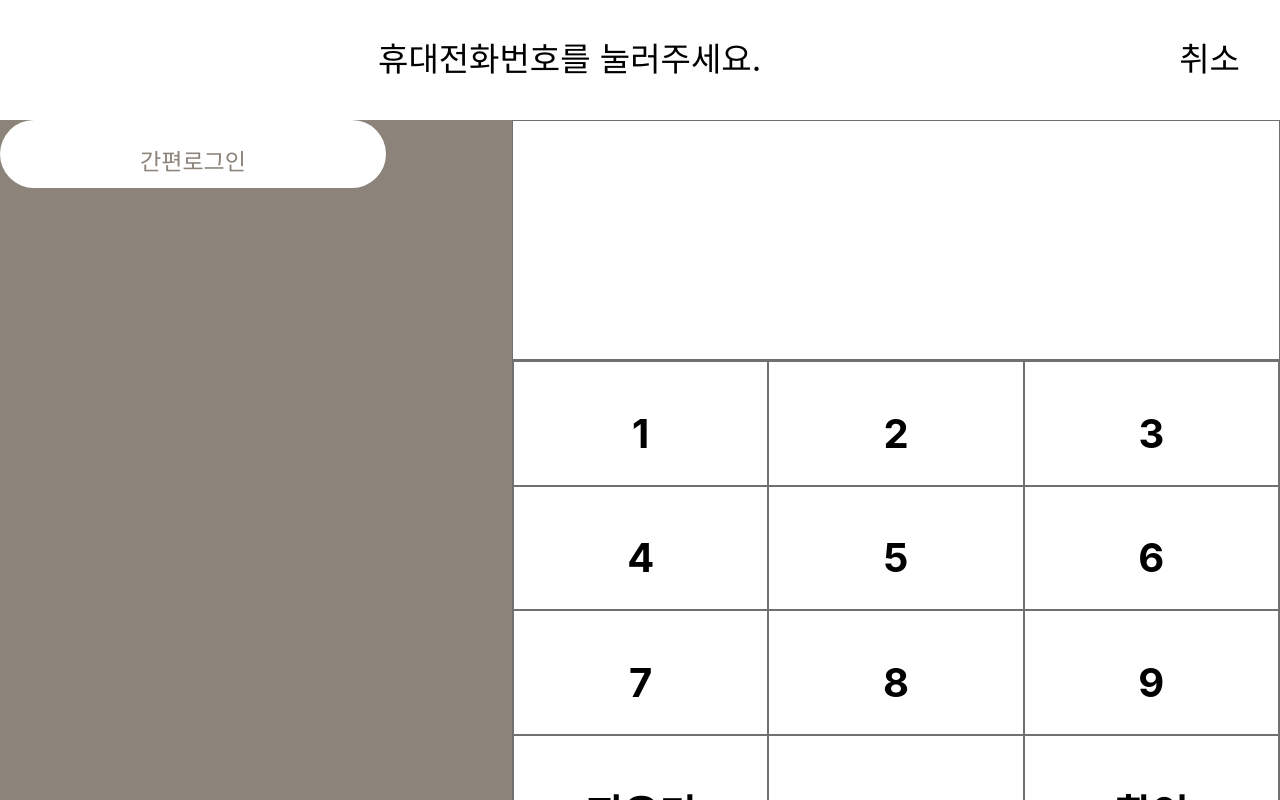
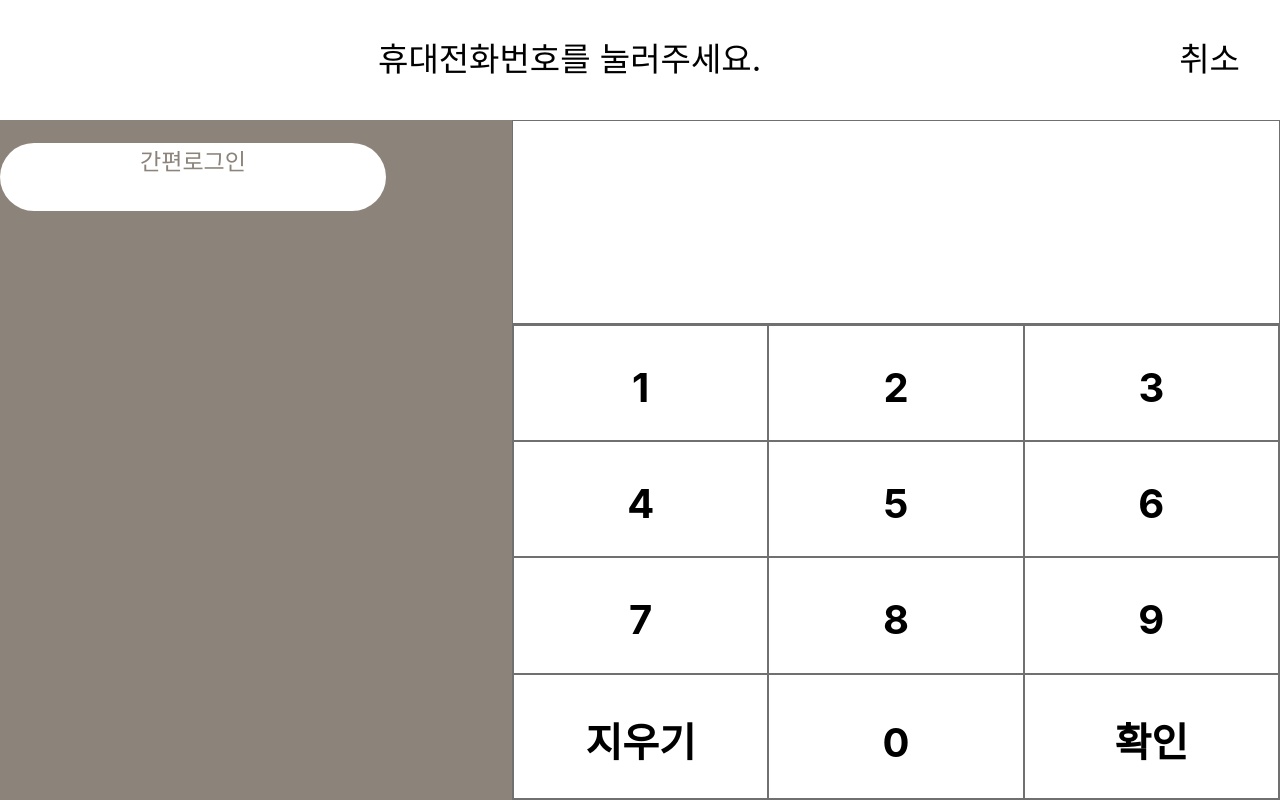
Before and after one commit to Ko-GyeongTae/Frontend-GymManagement-client, a Next.js app: page /login in a window 1280 px wide. Built offline with nearby package versions, Linux system fonts and the light colour scheme.

Commit message:
<EDIT> keypad Position

```diff
--- a/pages/login.tsx
+++ b/pages/login.tsx
@@ -1,6 +1,7 @@
 import React, { useEffect, useState } from "react";
 import Head from "next/head";
 import LoginButton from '../src/components/LoginButton';
+import Link from 'next/link';
 
 const Login = () => {
     const [phoneNum, setPhoneNum] = useState("");
@@ -21,8 +22,8 @@ const Login = () => {
             <Head>
                 <title>Wim-Gym | Login</title>
             </Head>
-            <div style={{ width: '100%', height: '100vh', overflow: 'hidden' }}>
-                <div style={{ display: 'inline-flex', width: '100%', height: '15%', textAlign: 'center' }}>
+            <div style={{ width: '100%', height: '100vh', overflowX: 'hidden' }}>
+                <div style={{ display: 'flex', width: '100%', height: '15%', textAlign: 'center' }}>
                     <div style={{ width: '89%' }}>
                         <p style={{ verticalAlign: 'middle', fontSize: 33 }}>휴대전화번호를 눌러주세요.</p>
                     </div>
@@ -30,79 +31,83 @@ const Login = () => {
                         <p style={{ verticalAlign: 'middle', fontSize: 33 }}>취소</p>
                     </div>
                 </div>
-                <div style={{ width: '100%', height: '100%', display: 'inline-flex' }}>
-                    <div style={{ width: '40%', height: '85%', backgroundColor: '#8C837A', alignItems: 'center' }}>
-                        <LoginButton backgroundColor={'white'} fontColor={'#8C837A'} left={70} top={200} />
+                <div style={{ width: '100%', height: '85%', display: 'flex' }}>
+                    <div style={{ width: '40%', height: '100%', backgroundColor: '#8C837A', alignItems: 'center', position: 'relative' }}>
+                        <Link href='/login' passHref>
+                            <div style={{ width: 386, height: 68, backgroundColor: 'white', borderRadius: 49, textAlign: 'center' }}>
+                                <p style={{ fontSize: 23, fontFamily: 'Playbill', color: '#8C837A' }}>간편로그인</p>
+                            </div>
+                        </Link>
                     </div>
                     <div style={{ width: '60%', height: '100%' }}>
                         <div style={{ width: '100%', height: '30%', textAlign: 'center', border: 1, borderStyle: 'solid', borderColor: '#707070' }}>
                             <p style={{ fontSize: 60 }}>{phoneNum.slice(0, 3) + (phoneNum.length > 3 ? '-' : "") + phoneNum.slice(3, 7) + (phoneNum.length > 7 ? '-' : "") + phoneNum.slice(7, 11)}</p>
                         </div>
-                        <div style={{ width: 'auto', height: '70%', border: 1, borderStyle: 'solid', borderColor: '#707070', position: 'relative' }}>
-                            <div style={{ display: 'table', width: '100%', height: '80%' }}>
+                        <div style={{ width: 'auto', height: '70%', border: 1, borderStyle: 'solid', borderColor: '#707070' }}>
+                            <div style={{ display: 'table', width: '100%', height: '100%' }}>
                                 <div style={{ display: 'table-row' }}>
-                                    <div style={{ display: 'table-cell', width: '33%', height: '25%', textAlign: 'center', fontSize: 20, paddingTop: 20, border: 1, borderStyle: 'solid', borderColor: '#707070' }} onClick={() => {
+                                    <div style={{ display: 'table-cell', width: '33%', height: '20%', textAlign: 'center', fontSize: 20, paddingTop: 10, border: 1, borderStyle: 'solid', borderColor: '#707070' }} onClick={() => {
                                         InputNumber('1');
                                     }}>
                                         <h1>1</h1>
                                     </div>
-                                    <div style={{ display: 'table-cell', width: '33%', height: '25%', textAlign: 'center', fontSize: 20, paddingTop: 20, border: 1, borderStyle: 'solid', borderColor: '#707070' }} onClick={() => {
+                                    <div style={{ display: 'table-cell', width: '33%', height: '20%', textAlign: 'center', fontSize: 20, paddingTop: 10, border: 1, borderStyle: 'solid', borderColor: '#707070' }} onClick={() => {
                                         InputNumber('2');
                                     }}>
                                         <h1>2</h1>
                                     </div>
-                                    <div style={{ display: 'table-cell', width: '33%', height: '25%', textAlign: 'center', fontSize: 20, paddingTop: 20, border: 1, borderStyle: 'solid', borderColor: '#707070' }} onClick={() => {
+                                    <div style={{ display: 'table-cell', width: '33%', height: '20%', textAlign: 'center', fontSize: 20, paddingTop: 10, border: 1, borderStyle: 'solid', borderColor: '#707070' }} onClick={() => {
                                         InputNumber('3');
                                     }}>
                                         <h1>3</h1>
                                     </div>
                                 </div>
                                 <div style={{ display: 'table-row' }}>
-                                    <div style={{ display: 'table-cell', width: '33%', height: '25%', textAlign: 'center', fontSize: 20, paddingTop: 20, border: 1, borderStyle: 'solid', borderColor: '#707070' }} onClick={() => {
+                                    <div style={{ display: 'table-cell', width: '33%', height: '20%', textAlign: 'center', fontSize: 20, paddingTop: 10, border: 1, borderStyle: 'solid', borderColor: '#707070' }} onClick={() => {
                                         InputNumber('4');
                                     }}>
                                         <h1>4</h1>
                                     </div>
-                                    <div style={{ display: 'table-cell', width: '33%', height: '25%', textAlign: 'center', fontSize: 20, paddingTop: 20, border: 1, borderStyle: 'solid', borderColor: '#707070' }} onClick={() => {
+                                    <div style={{ display: 'table-cell', width: '33%', height: '20%', textAlign: 'center', fontSize: 20, paddingTop: 10, border: 1, borderStyle: 'solid', borderColor: '#707070' }} onClick={() => {
                                         InputNumber('5');
                                     }}>
                                         <h1>5</h1>
                                     </div>
-                                    <div style={{ display: 'table-cell', width: '33%', height: '25%', textAlign: 'center', fontSize: 20, paddingTop: 20, border: 1, borderStyle: 'solid', borderColor: '#707070' }} onClick={() => {
+                                    <div style={{ display: 'table-cell', width: '33%', height: '20%', textAlign: 'center', fontSize: 20, paddingTop: 10, border: 1, borderStyle: 'solid', borderColor: '#707070' }} onClick={() => {
                                         InputNumber('6');
                                     }}>
                                         <h1>6</h1>
                                     </div>
                                 </div>
                                 <div style={{ display: 'table-row' }}>
-                                    <div style={{ display: 'table-cell', width: '33%', height: '25%', textAlign: 'center', fontSize: 20, paddingTop: 20, border: 1, borderStyle: 'solid', borderColor: '#707070' }} onClick={() => {
+                                    <div style={{ display: 'table-cell', width: '33%', height: '20%', textAlign: 'center', fontSize: 20, paddingTop: 10, border: 1, borderStyle: 'solid', borderColor: '#707070' }} onClick={() => {
                                         InputNumber('7');
                                     }}>
                                         <h1>7</h1>
                                     </div>
-                                    <div style={{ display: 'table-cell', width: '33%', height: '25%', textAlign: 'center', fontSize: 20, paddingTop: 20, border: 1, borderStyle: 'solid', borderColor: '#707070' }} onClick={() => {
+                                    <div style={{ display: 'table-cell', width: '33%', height: '20%', textAlign: 'center', fontSize: 20, paddingTop: 10, border: 1, borderStyle: 'solid', borderColor: '#707070' }} onClick={() => {
                                         InputNumber('8');
                                     }}>
                                         <h1>8</h1>
                                     </div>
-                                    <div style={{ display: 'table-cell', width: '33%', height: '25%', textAlign: 'center', fontSize: 20, paddingTop: 20, border: 1, borderStyle: 'solid', borderColor: '#707070' }} onClick={() => {
+                                    <div style={{ display: 'table-cell', width: '33%', height: '20%', textAlign: 'center', fontSize: 20, paddingTop: 10, border: 1, borderStyle: 'solid', borderColor: '#707070' }} onClick={() => {
                                         InputNumber('9');
                                     }}>
                                         <h1>9</h1>
                                     </div>
                                 </div>
                                 <div style={{ display: 'table-row' }}>
-                                    <div style={{ display: 'table-cell', width: '33%', height: '25%', textAlign: 'center', fontSize: 20, paddingTop: 20, border: 1, borderStyle: 'solid', borderColor: '#707070' }} onClick={() => {
+                                    <div style={{ display: 'table-cell', width: '33%', height: '20%', textAlign: 'center', fontSize: 20, paddingTop: 10, border: 1, borderStyle: 'solid', borderColor: '#707070' }} onClick={() => {
                                         setPhoneNum(phoneNum.slice(0, -1));
                                     }}>
                                         <h1>지우기</h1>
                                     </div>
-                                    <div style={{ display: 'table-cell', width: '33%', height: '25%', textAlign: 'center', fontSize: 20, paddingTop: 20, border: 1, borderStyle: 'solid', borderColor: '#707070' }} onClick={() => {
+                                    <div style={{ display: 'table-cell', width: '33%', height: '20%', textAlign: 'center', fontSize: 20, paddingTop: 10, border: 1, borderStyle: 'solid', borderColor: '#707070' }} onClick={() => {
                                         InputNumber('0');
                                     }}>
                                         <h1>0</h1>
                                     </div>
-                                    <div style={{ display: 'table-cell', width: '33%', height: '25%', textAlign: 'center', fontSize: 20, paddingTop: 20, border: 1, borderStyle: 'solid', borderColor: '#707070' }} onClick={() => {
+                                    <div style={{ display: 'table-cell', width: '33%', height: '20%', textAlign: 'center', fontSize: 20, paddingTop: 10, border: 1, borderStyle: 'solid', borderColor: '#707070' }} onClick={() => {
                                         console.log('done');
                                     }}>
                                         <h1>확인</h1>
```
